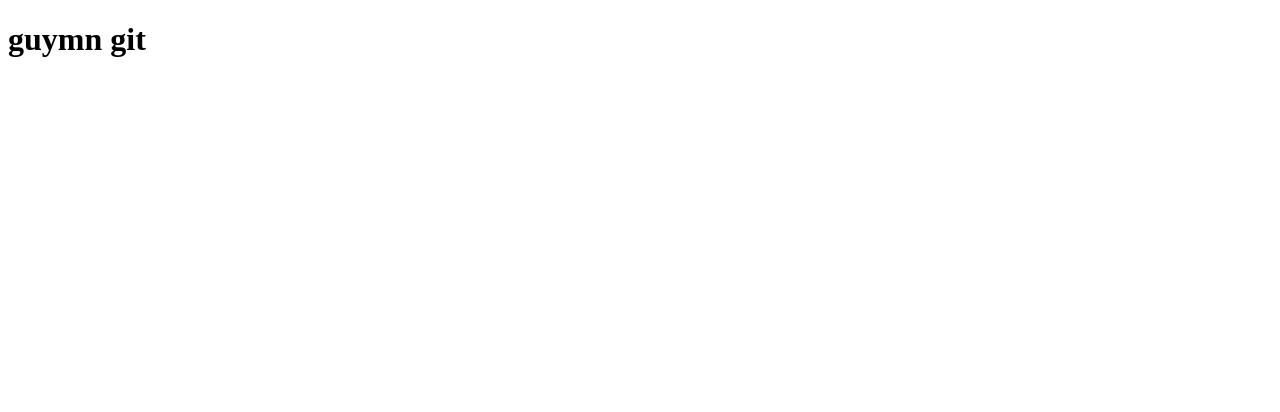
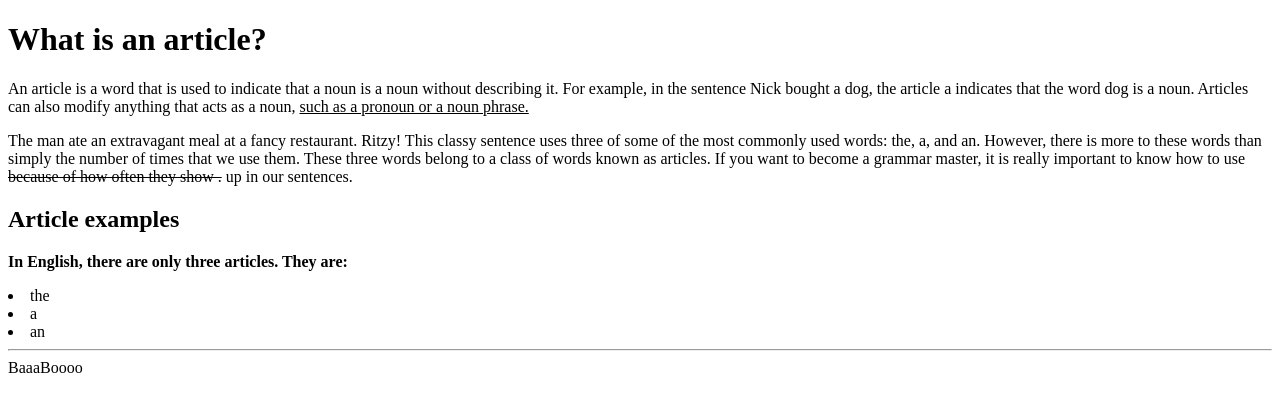
Before and after one commit to guymn/CAMT-S2023-960131--652110283-, a plain HTML site: page index.html in a window 1280 px wide. Drawn offline with Linux system fonts and the light colour scheme.

Commit message:
add index file

```diff
--- a/index.html
+++ b/index.html
@@ -1,4 +1,29 @@
 <!DOCTYPE html>
 <html>
-    <h1>guymn git</h1>
+    <h1>What is an article?</h1>
+    <p>
+        An article is a word that is used to indicate that a noun is a noun without describing it.
+        For example, in the sentence Nick bought a dog, the article a indicates that the word dog is a noun.
+        Articles can also modify anything that acts as a noun, <u>such as a pronoun or a noun phrase.</u>
+    </p>
+    <p>
+        The man ate an extravagant meal at a fancy restaurant. Ritzy! This classy sentence uses three of some of
+        the most commonly used words: the, a, and an. However, there is more to these words than simply the number
+        of times that we use them. These three words belong to a class of words known as articles. If you want to
+        become a grammar master, it is really important to know how to use <del>because of how often they show .</del>
+        up in our sentences.
+    </p>
+    <h2>Article examples</h2>
+    <p style="font-weight: bold;">
+        In English, there are only three articles. They are:
+    </p>
+    <lo>
+        <li>the</li>
+        <li>a</li>
+        <li>an</li>
+    </lo>
+    <hr>
+    <label>
+        BaaaBoooo
+    </label>
 </html>
```
